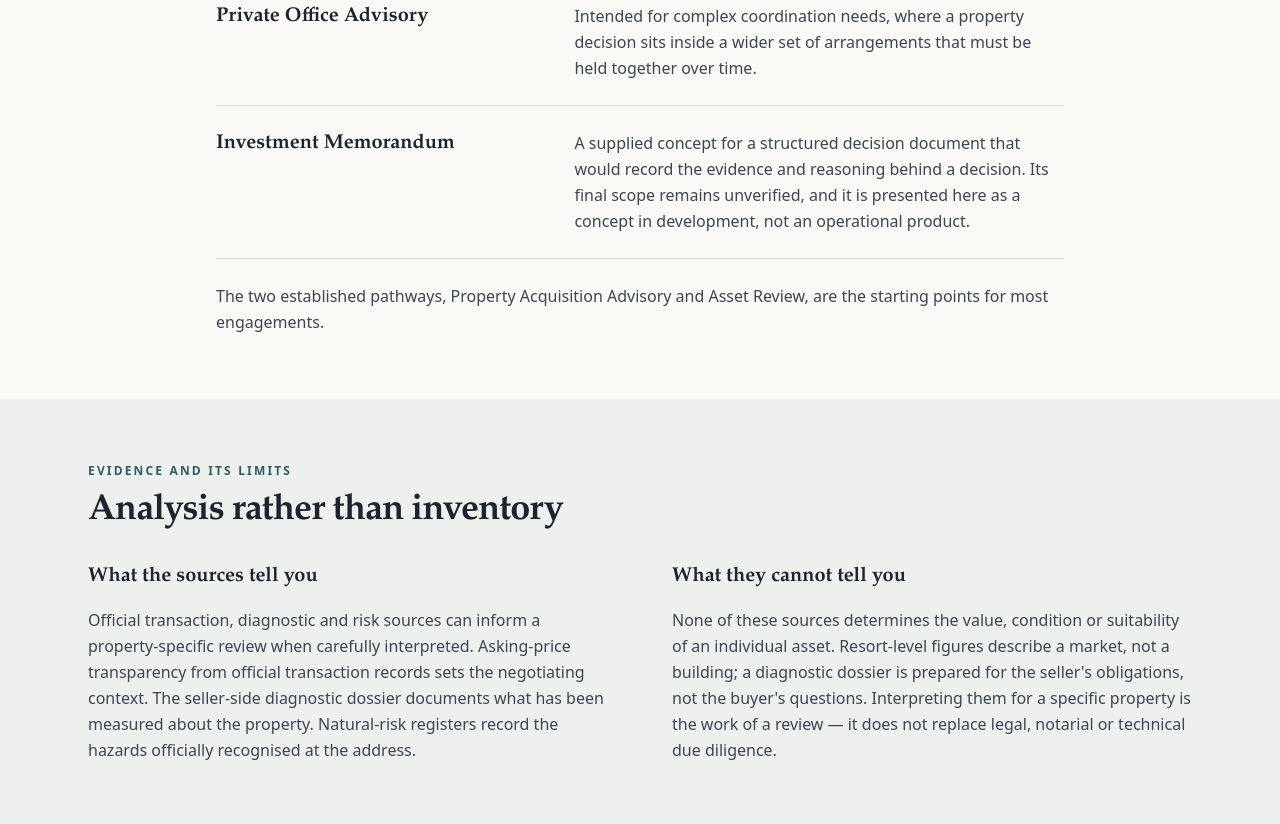
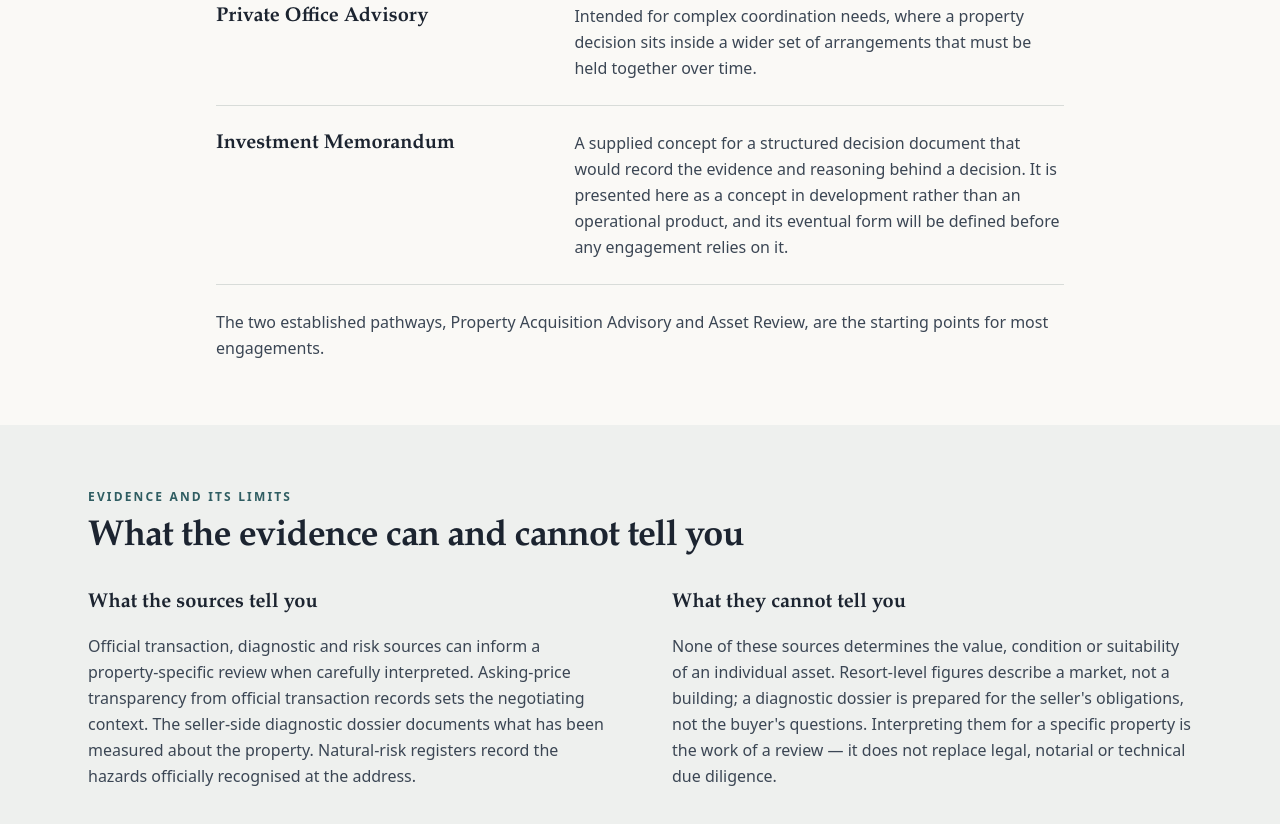
Before and after one commit to sutherlandamcom/factory, an Astro site in the folder sites/starter/: page / in a window 1280 px wide. Shown: the part 1558-2382 px from the top of the page. Built offline with nearby package versions, Linux system fonts and the light colour scheme; Astro itself is replaced by a stand-in of ours.

Commit message:
fix(site): bounded remediation of frozen P1 findings (senior review)
- SEO-P1/UI-P1: deduplicate H2 headings — evidence band heading now uses
  its approved headingIntent 'What the evidence can and cannot tell you'
  instead of repeating band 2's 'Analysis rather than inventory'.
- EDITORIAL-P1: replace internal-hedging phrase 'remains unverified' in
  public copy with honest boundary language ('concept in development...
  defined before any engagement relies on it').

Rendered-output verification: H2s unique, zero 'unverified' leakage;
556 unit + 8 Playwright + 19 persistence green after fix.

```diff
--- a/sites/starter/src/pages/index.astro
+++ b/sites/starter/src/pages/index.astro
@@ -38,7 +38,7 @@ const pathways = [
   {
     term: "Investment Memorandum",
     description:
-      "A supplied concept for a structured decision document that would record the evidence and reasoning behind a decision. Its final scope remains unverified, and it is presented here as a concept in development, not an operational product.",
+      "A supplied concept for a structured decision document that would record the evidence and reasoning behind a decision. It is presented here as a concept in development rather than an operational product, and its eventual form will be defined before any engagement relies on it.",
   },
 ];
 
@@ -157,7 +157,7 @@ const faqItems = [
         Evidence and its limits
       </p>
       <h2 class="mt-3 font-display text-3xl font-semibold tracking-tight text-ink-900 md:text-4xl">
-        Analysis rather than inventory
+        What the evidence can and cannot tell you
       </h2>
       <div class="mt-8 grid gap-10 md:grid-cols-2 md:gap-16">
         <div>
```
